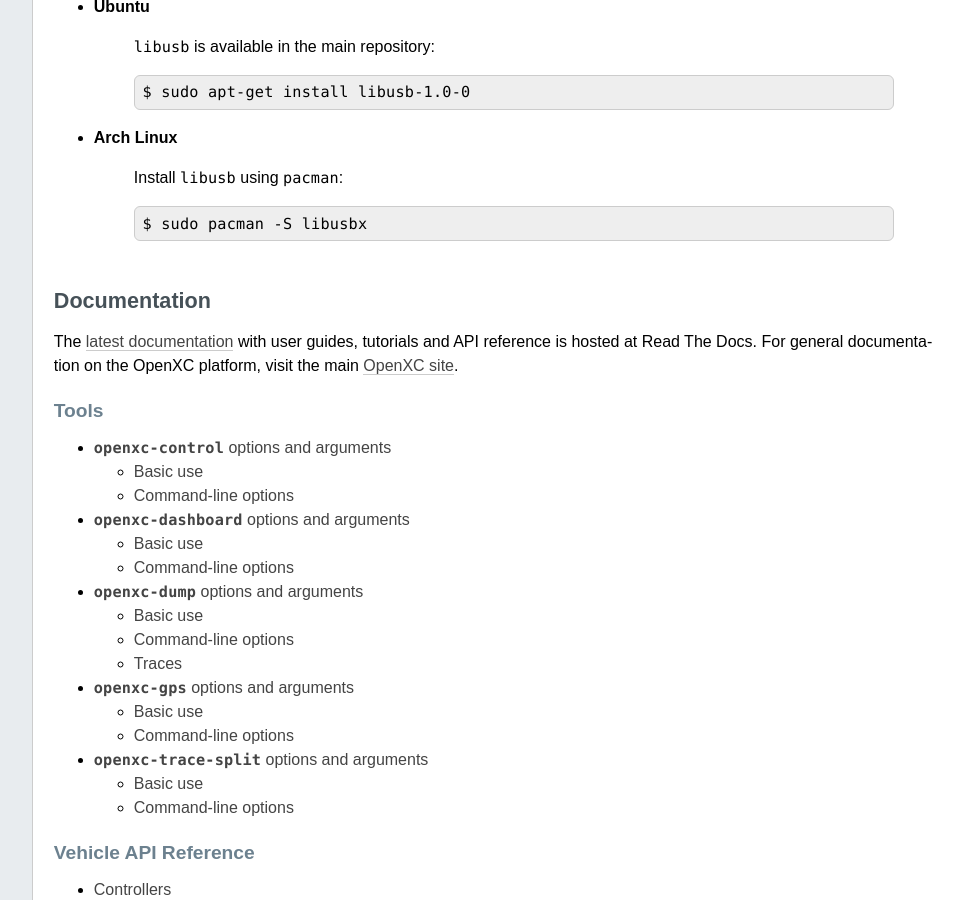
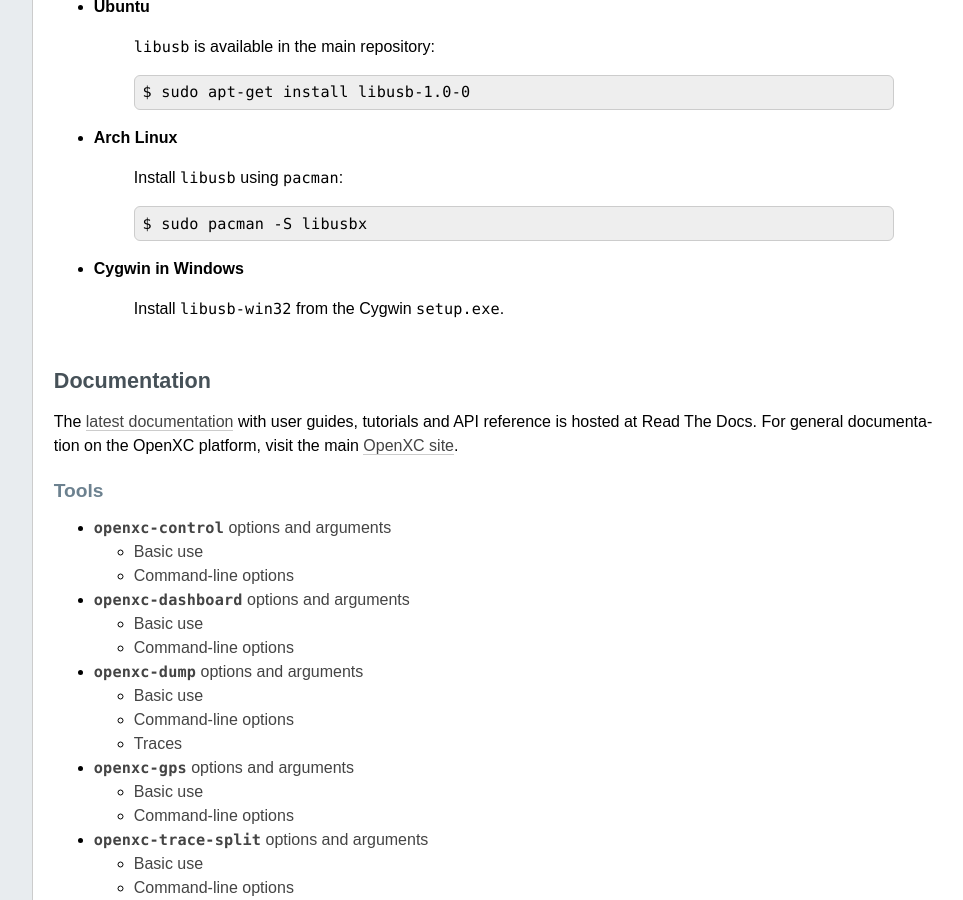
Before and after one commit to openxc/openxc-python, a Sphinx documentation site: the page built from docs/index.rst, in a window 1280 px wide and 900 px high, scrolled down 2037 px. Shown: the whole window, without its empty margins (224-1187 px from the left). Built offline with Sphinx 7.4.7, drawn with Linux system fonts in a browser that asks for light colours.

Commit message:
Add docs for USB backend in Cygwin.

```diff
--- a/docs/index.rst
+++ b/docs/index.rst
@@ -97,6 +97,10 @@
 
         $ sudo pacman -S libusbx
 
+- **Cygwin in Windows**
+
+    Install ``libusb-win32`` from the Cygwin ``setup.exe``.
+
 Documentation
 =============
 
```
